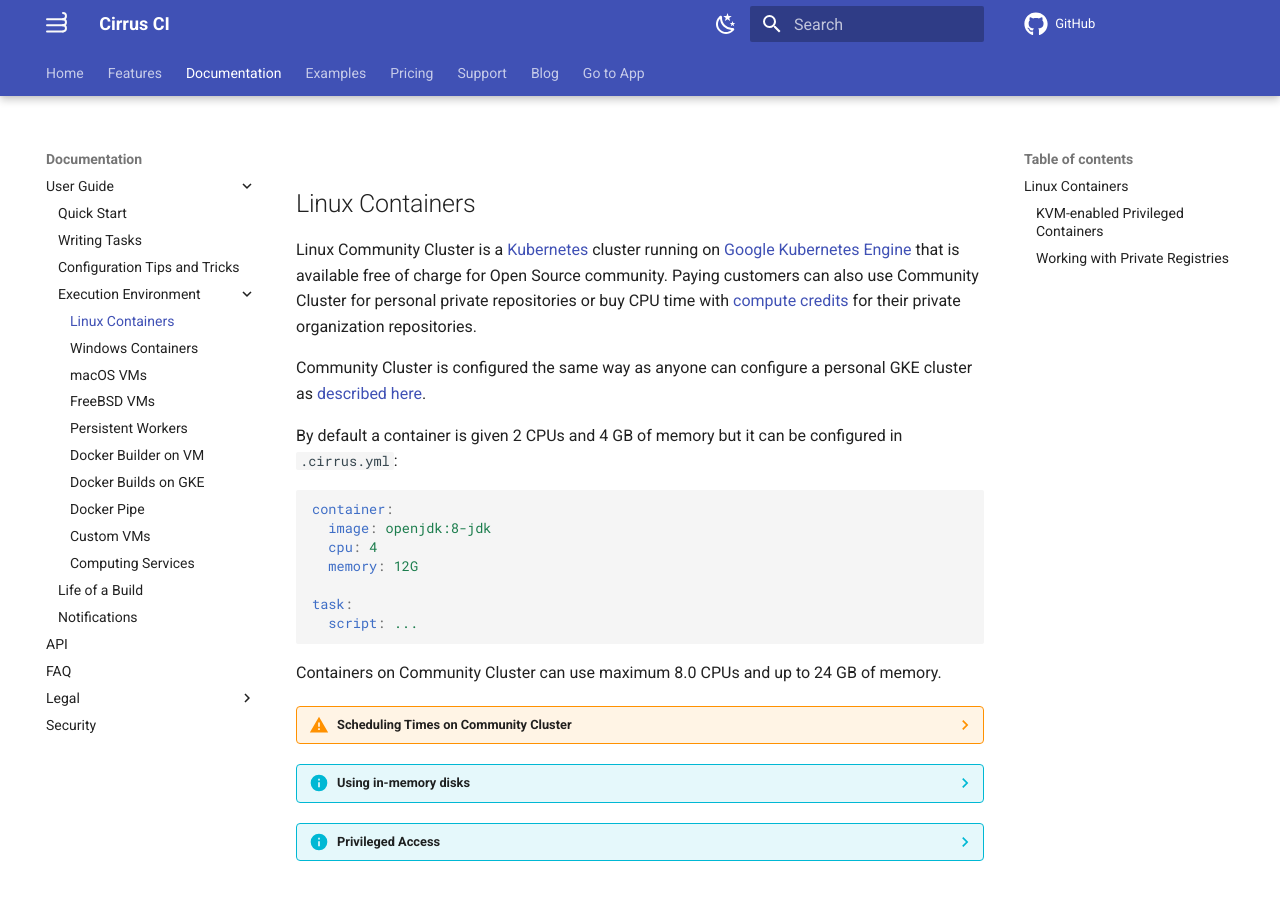
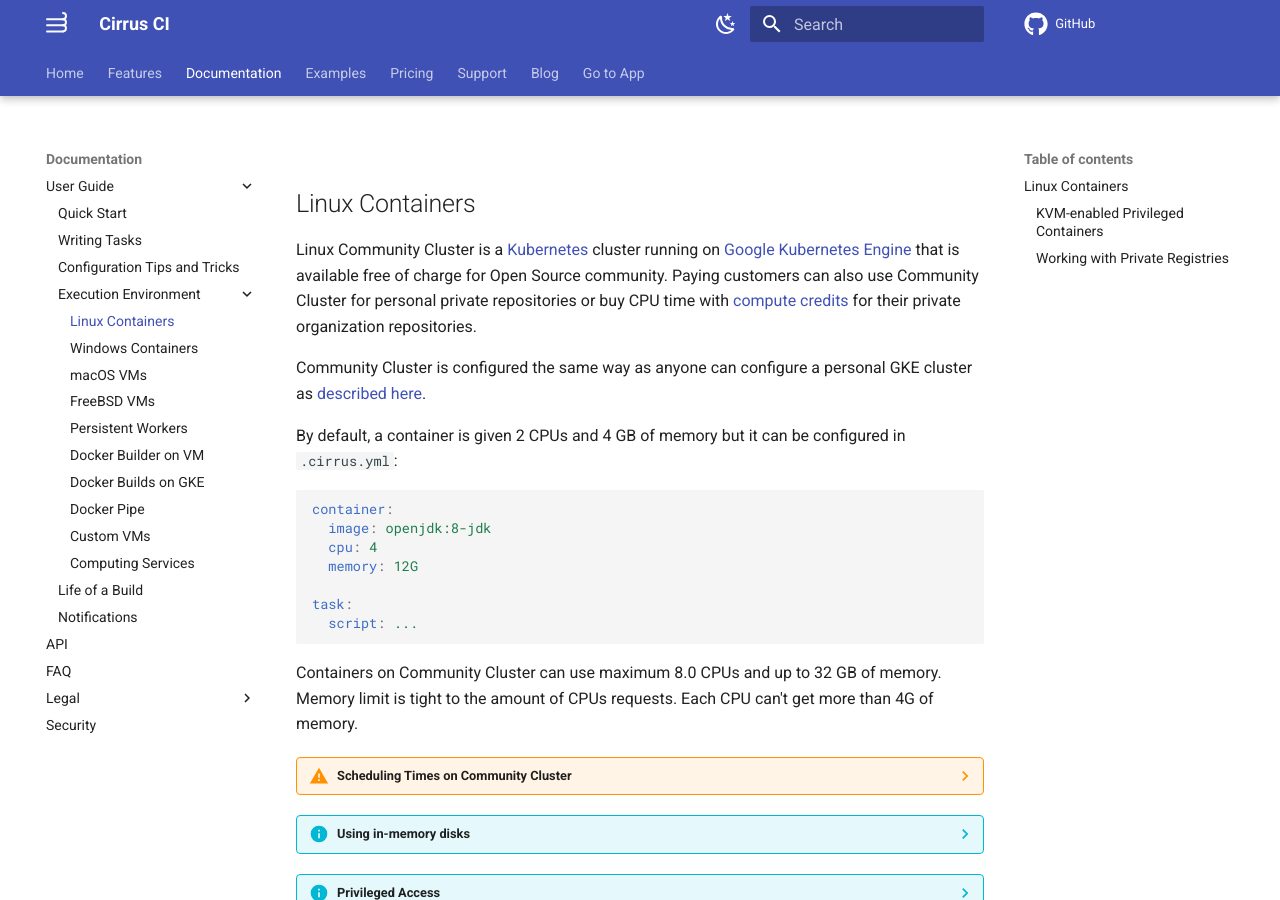
Before and after one commit to cirruslabs/cirrus-ci-docs, an MkDocs documentation site: the page built from docs/guide/linux.md, in a window 1280 px wide and 900 px high. Built offline with MkDocs 1.6.1 and Material for MkDocs 9.7.7, drawn with Linux system fonts in a browser that asks for light colours; comment, search, counter and statistics services are not loaded.

Commit message:
Clarify max CPUs
Historically Cirrus only supported up to 8 CPUs instances on community clusters. When [CPU-based limits](https://medium.com/cirruslabs/new-cpu-based-limits-for-cirrus-ci-b0dcd82f4615) were introduced it appeared that it became possible to request 16.0 cores. But it wasn't desired since all the VMs in the cluster are tuned for running containers with 8.0 cores or less. Recently there was uptick of people using only 16.0 cores containers, there were so many of them (almost 100 repositories committing pretty frequently) that it started affecting scheduling times, auto-scaling and utilization all together in not a good way.

This PR clarifies the limit which will now be enforced in order to guarantee speedy scheduling times.

PS this only affects community instances.

````diff
--- a/docs/guide/linux.md
+++ b/docs/guide/linux.md
@@ -6,7 +6,7 @@ personal private repositories or buy CPU time with [compute credits](../pricing.
 
 Community Cluster is configured the same way as anyone can configure a personal GKE cluster as [described here](supported-computing-services.md#google-kubernetes-engine).
 
-By default a container is given 2 CPUs and 4 GB of memory but it can be configured in `.cirrus.yml`:
+By default, a container is given 2 CPUs and 4 GB of memory but it can be configured in `.cirrus.yml`:
 
 ```yaml
 container:
@@ -18,7 +18,8 @@ task:
   script: ...
 ```
 
-Containers on Community Cluster can use maximum 8.0 CPUs and up to 24 GB of memory.
+Containers on Community Cluster can use maximum 8.0 CPUs and up to 32 GB of memory. Memory limit is tight to the amount
+of CPUs requests. Each CPU can't get more than 4G of memory.
 
 ??? warning "Scheduling Times on Community Cluster"
     Since Community Cluster is shared, scheduling times for containers can vary from time to time. Also, the smaller a container
````
Also changed, not shown: docs/faq.md (+2 -0 lines).
